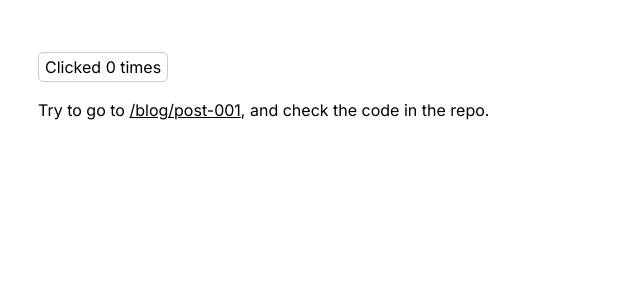
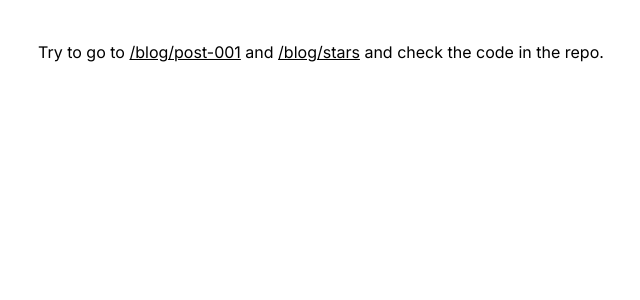
Before and after one commit to ericvalcik/mdx-demo, a Next.js app: page / in a window 1280 px wide. Shown: the top 300 px of the page, without its empty margins (2-642 px from the left). Built offline with nearby package versions, Linux system fonts and the light colour scheme.

Commit message:
move <Counter /> to hidden page

```diff
--- /dev/null
+++ b/src/app/hidden-page/page.tsx
@@ -0,0 +1,4 @@
+import Counter from "@/components/Counter";
+export default function Page() {
+  return <Counter />;
+}
--- a/src/app/page.tsx
+++ b/src/app/page.tsx
@@ -4,14 +4,15 @@ export default function BlogPost() {
   return (
     <div className="flex flex-col gap-4 p-10">
       <div>
-        <Counter />
-      </div>
-      <div>
         Try to go to{" "}
         <a href={`/blog/post-001`} className="underline">
           /blog/post-001
-        </a>
-        , and check the code in the repo.
+        </a>{" "}
+        and{" "}
+        <a href={`/blog/stars`} className="underline">
+          /blog/stars
+        </a>{" "}
+        and check the code in the repo.
       </div>
     </div>
   );
--- a/src/components/Stars.tsx
+++ b/src/components/Stars.tsx
@@ -1,6 +1,7 @@
 export const Stars = async () => {
   const response = await fetch(
-    `https://api.github.com/repos/webscopeio/mailingui-web`
+    `https://api.github.com/repos/webscopeio/mailingui-web`,
+    { next: { revalidate: 60 } }
   );
   const { stargazers_count: stars } = await response.json();
 
```
